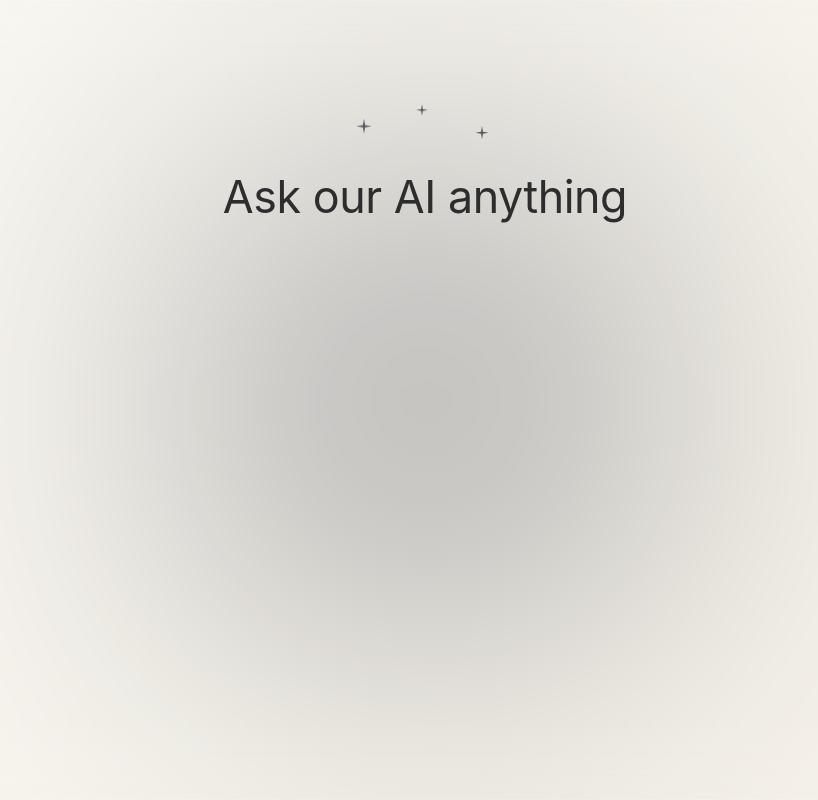
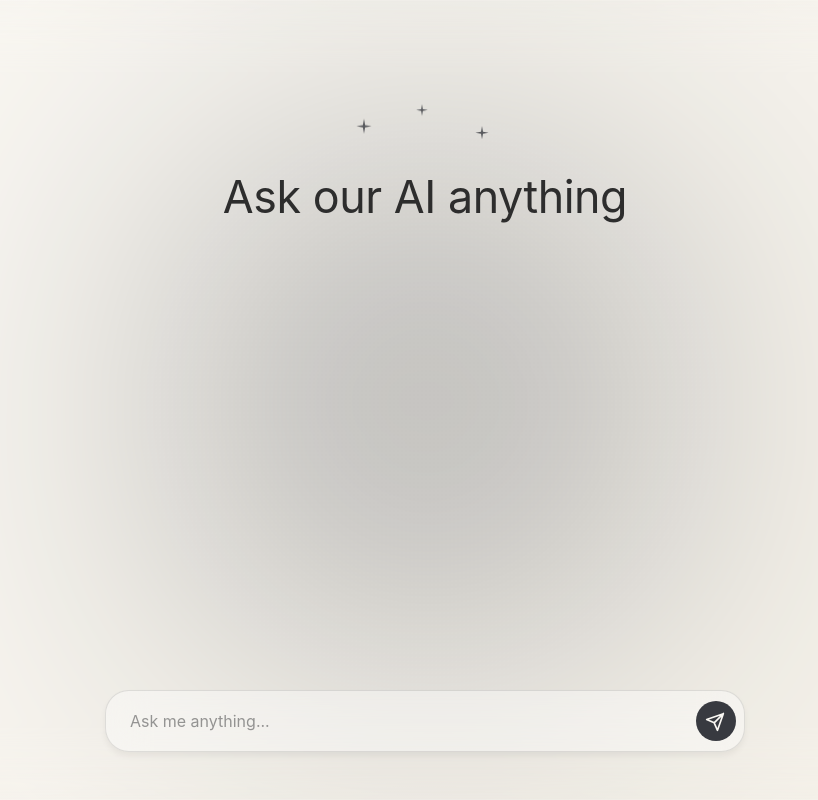
Before and after one commit to Hisoneq/YourAI, a React (Vite) app: page / in a window 1280 px wide. Shown: the whole page, without its empty margins (215-1033 px from the left). Built offline with nearby package versions, Linux system fonts and the light colour scheme.

Commit message:
add: input component

```diff
--- a/src/App.tsx
+++ b/src/App.tsx
@@ -1,10 +1,12 @@
 import GlassBackground from './components/GlassBackground';
 import ChatTitle from './components/ChatTitle';
+import Input from './components/Input';
 
 function App() {
   return (
     <GlassBackground>
       <ChatTitle />
+      <Input />
     </GlassBackground>
   );
 }
--- /dev/null
+++ b/src/components/Input/Input.module.css
@@ -0,0 +1,102 @@
+.container {
+  position: fixed;
+  bottom: 3rem;
+  left: 50%;
+  transform: translateX(-50%);
+  width: 50vw;
+  max-width: 700px;
+  min-width: 320px;
+  z-index: 100;
+  animation: fadeInUp 0.8s ease-out;
+}
+
+.inputWrapper {
+  position: relative;
+  display: flex;
+  align-items: center;
+  background: var(--color-bg-glass);
+  backdrop-filter: blur(20px);
+  -webkit-backdrop-filter: blur(20px);
+  border: 1px solid var(--color-border-light);
+  border-radius: 24px;
+  padding: 0.5rem 0.5rem 0.5rem 1.5rem;
+  box-shadow: var(--shadow-md);
+  transition: all 0.3s ease;
+}
+
+.inputWrapper:focus-within {
+  border-color: var(--color-accent);
+  box-shadow: 0 4px 12px rgba(0, 0, 0, 0.08);
+}
+
+.input {
+  flex: 1;
+  border: none;
+  background: transparent;
+  outline: none;
+  font-size: 1rem;
+  color: var(--color-primary);
+  padding: 0.75rem 0;
+  font-family: inherit;
+}
+
+.input::placeholder {
+  color: var(--color-secondary);
+  opacity: 0.7;
+}
+
+.sendButton {
+  display: flex;
+  align-items: center;
+  justify-content: center;
+  width: 40px;
+  height: 40px;
+  border: none;
+  background: var(--color-accent);
+  color: var(--color-bg-primary);
+  border-radius: 50%;
+  cursor: pointer;
+  transition: all 0.3s ease;
+  flex-shrink: 0;
+}
+
+.sendButton:hover {
+  transform: scale(1.05);
+  box-shadow: 0 2px 8px rgba(56, 58, 64, 0.3);
+}
+
+.sendButton:active {
+  transform: scale(0.95);
+}
+
+@keyframes fadeInUp {
+  from {
+    opacity: 0;
+    transform: translateX(-50%) translateY(30px);
+  }
+  to {
+    opacity: 1;
+    transform: translateX(-50%) translateY(0);
+  }
+}
+
+@media (max-width: 768px) {
+  .container {
+    width: calc(100vw - 2rem);
+    bottom: 2rem;
+  }
+
+  .inputWrapper {
+    padding: 0.4rem 0.4rem 0.4rem 1.2rem;
+  }
+
+  .input {
+    font-size: 0.95rem;
+    padding: 0.6rem 0;
+  }
+
+  .sendButton {
+    width: 36px;
+    height: 36px;
+  }
+}
--- /dev/null
+++ b/src/components/Input/Input.tsx
@@ -0,0 +1,39 @@
+import styles from './Input.module.css';
+
+const SendIcon = () => (
+  <svg
+    width="20"
+    height="20"
+    viewBox="0 0 24 24"
+    fill="none"
+    xmlns="http://www.w3.org/2000/svg"
+    style={{ transform: 'translate(-1px, 1px)' }}
+  >
+    <path
+      d="M22 2L11 13M22 2L15 22L11 13M22 2L2 9L11 13"
+      stroke="currentColor"
+      strokeWidth="2"
+      strokeLinecap="round"
+      strokeLinejoin="round"
+    />
+  </svg>
+);
+
+const Input = () => {
+  return (
+    <div className={styles.container}>
+      <div className={styles.inputWrapper}>
+        <input
+          type="text"
+          placeholder="Ask me anything..."
+          className={styles.input}
+        />
+        <button className={styles.sendButton} aria-label="Send message">
+          <SendIcon />
+        </button>
+      </div>
+    </div>
+  );
+};
+
+export default Input;
--- /dev/null
+++ b/src/components/Input/index.ts
@@ -0,0 +1 @@
+export { default } from './Input';
```
